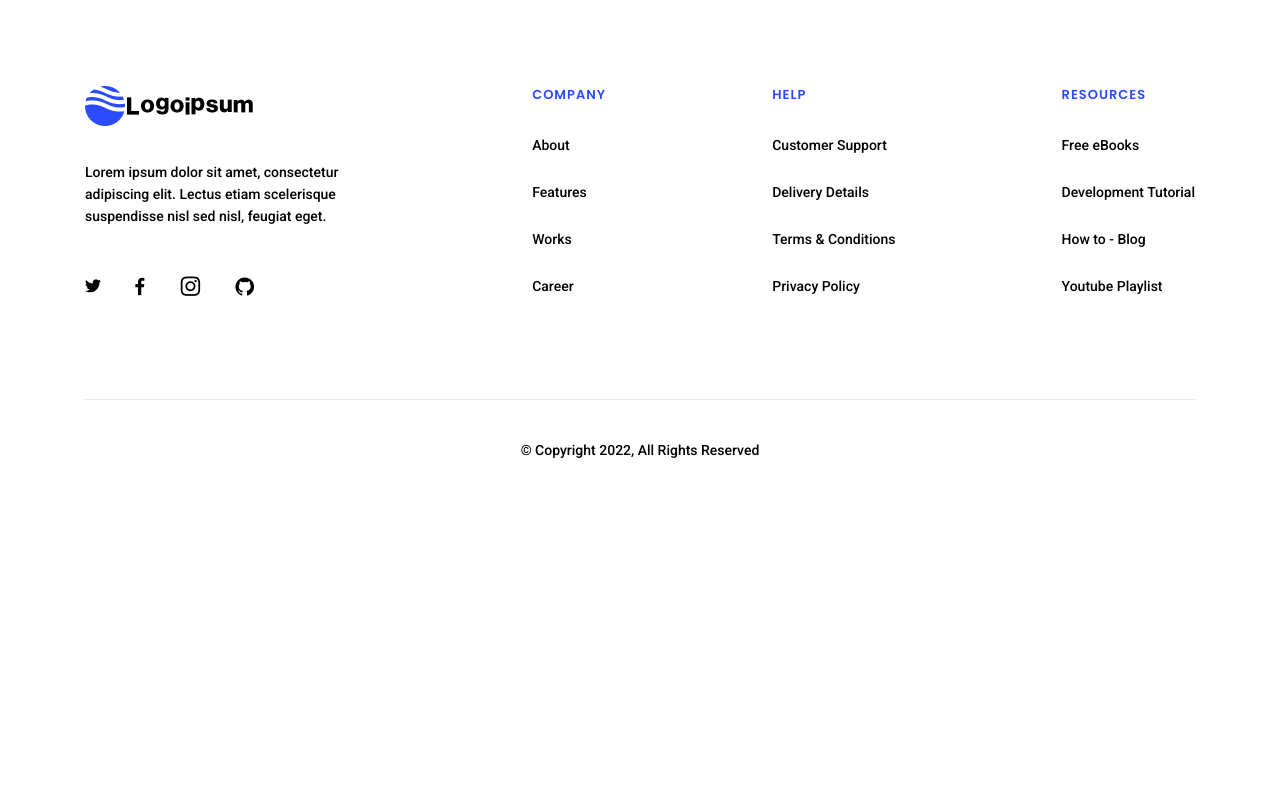
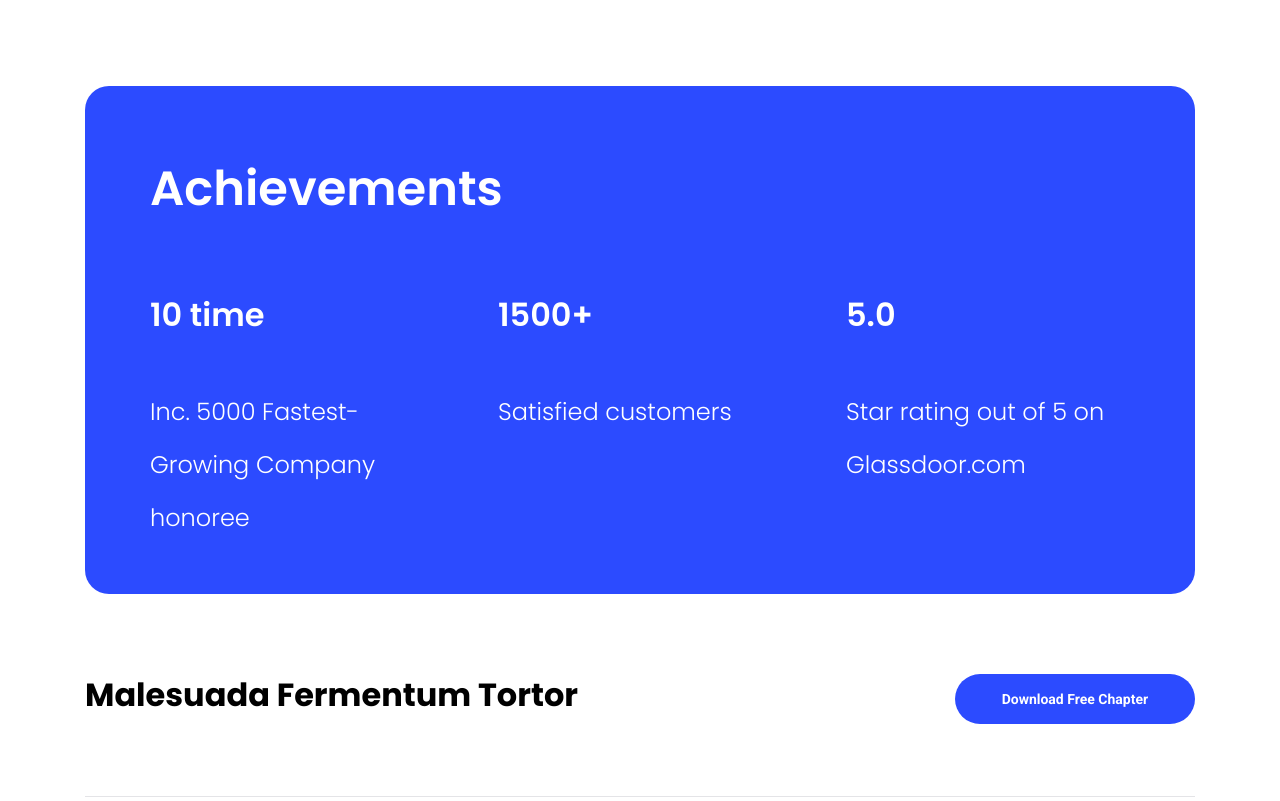
Before and after one commit to Imtiaz-Rafi/LogoIpsum, a plain HTML site: page about_us.html in a window 1280 px wide. Shown: the part 1920-2721 px from the top of the page. Before the commit the page ends 2412 px from the top, so only its background shows below. Drawn offline with Linux system fonts and the light colour scheme.

Commit message:
completed: about-us page design

```diff
--- a/about_us.html
+++ b/about_us.html
@@ -89,6 +89,28 @@
             </div>
         </div>
     </section>
+
+    <section class="achievement blue-bg">
+        <h1 class="achievement-heading">Achievements</h1>
+        <div class="achievement-content flx-sp-bt">
+            <div class="achievement-list">
+                <h2>10 time</h2>
+                <p>Inc. 5000 Fastest-Growing Company honoree</p>
+            </div>
+            <div class="achievement-list">
+                <h2>1500+</h2>
+                <p>Satisfied customers</p>
+            </div>
+            <div class="achievement-list">
+                <h2>5.0</h2>
+                <p>Star rating out of 5 on Glassdoor.com</p>
+            </div>
+        </div>
+    </section>
+    <div class="free-chapter flx-sp-bt">
+        <h2>Malesuada Fermentum Tortor</h2>
+        <a class="blue-bg" href="#">Download Free Chapter</a>
+    </div>
     <footer>
         <div class="footer-content flx-sp-bt">
             <div class="logo-social-links">
--- a/css/style.css
+++ b/css/style.css
@@ -1002,6 +1002,58 @@ ul {
     line-height: 29px;
     text-align: center;
 }
+.achievement{
+    margin-bottom: 80px;
+    border-radius: 24px;
+    padding: 50px 65px;
+}
+.achievement-heading{
+    color: white;
+    padding-bottom: 26px;
+}
+.achievement-content{
+
+}
+.achievement-list{
+    width: 284px;
+}
+.achievement-list>h2{
+    font-family: 'Poppins';
+    font-style: normal;
+    font-weight: 600;
+    font-size: 32px;
+    line-height: 95px;
+    color: #FFFFFF;
+    padding-bottom: 23px;
+}
+.achievement-list>p{
+    font-family: 'Poppins';
+    font-style: normal;
+    font-weight: 300;
+    font-size: 24px;
+    line-height: 53px;
+    color: #FFFFFF;
+}
+.free-chapter{
+    padding-bottom: 72px;
+    border-bottom: 1px solid #E4E4E7;
+    margin-bottom: 62px;
+}
+.free-chapter>h2{
+    font-weight: 700;
+    font-size: 32px;
+    line-height: 42px;
+}
+.free-chapter>a{
+    font-weight: 700;
+    font-size: 14px;
+    line-height: 22px;
+    color: #FFFFFF;
+    border-radius: 60px;
+    align-items: center;
+    padding: 14px 46.88px;
+}
+
 
 
 
```
